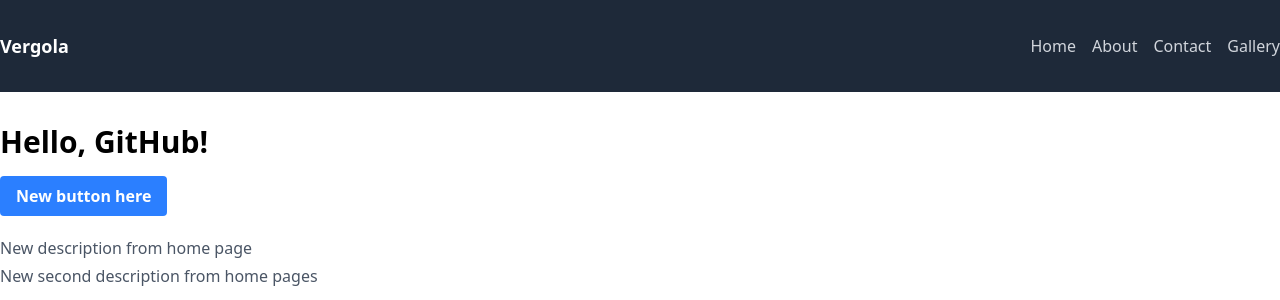
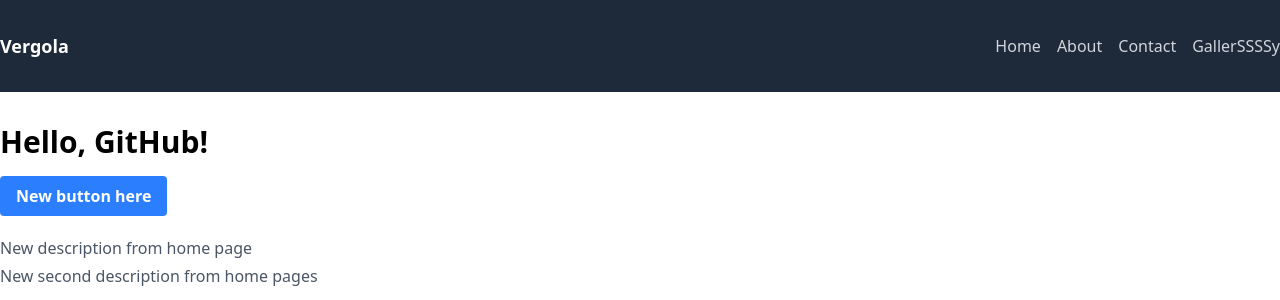
Before and after one commit to JezraelSalino/github, a PHP site: page /index.php in a window 1280 px wide. Shown: the top 300 px of the page. Run offline with PHP 8.4, Linux system fonts and the light colour scheme.

Commit message:
Update header.php

```diff
--- a/header.php
+++ b/header.php
@@ -14,7 +14,7 @@
           <li><a href="index.php" class="text-gray-300 hover:text-white">Home</a></li>
           <li><a href="about.php" class="text-gray-300 hover:text-white">About</a></li>
           <li><a href="contact.php" class="text-gray-300 hover:text-white">Contact</a></li>
-          <li><a href="gallery.php" class="text-gray-300 hover:text-white">Gallery</a></li>
+          <li><a href="gallery.php" class="text-gray-300 hover:text-white">GallerSSSSy</a></li>
         </ul>
       </div>
   </nav>
```
